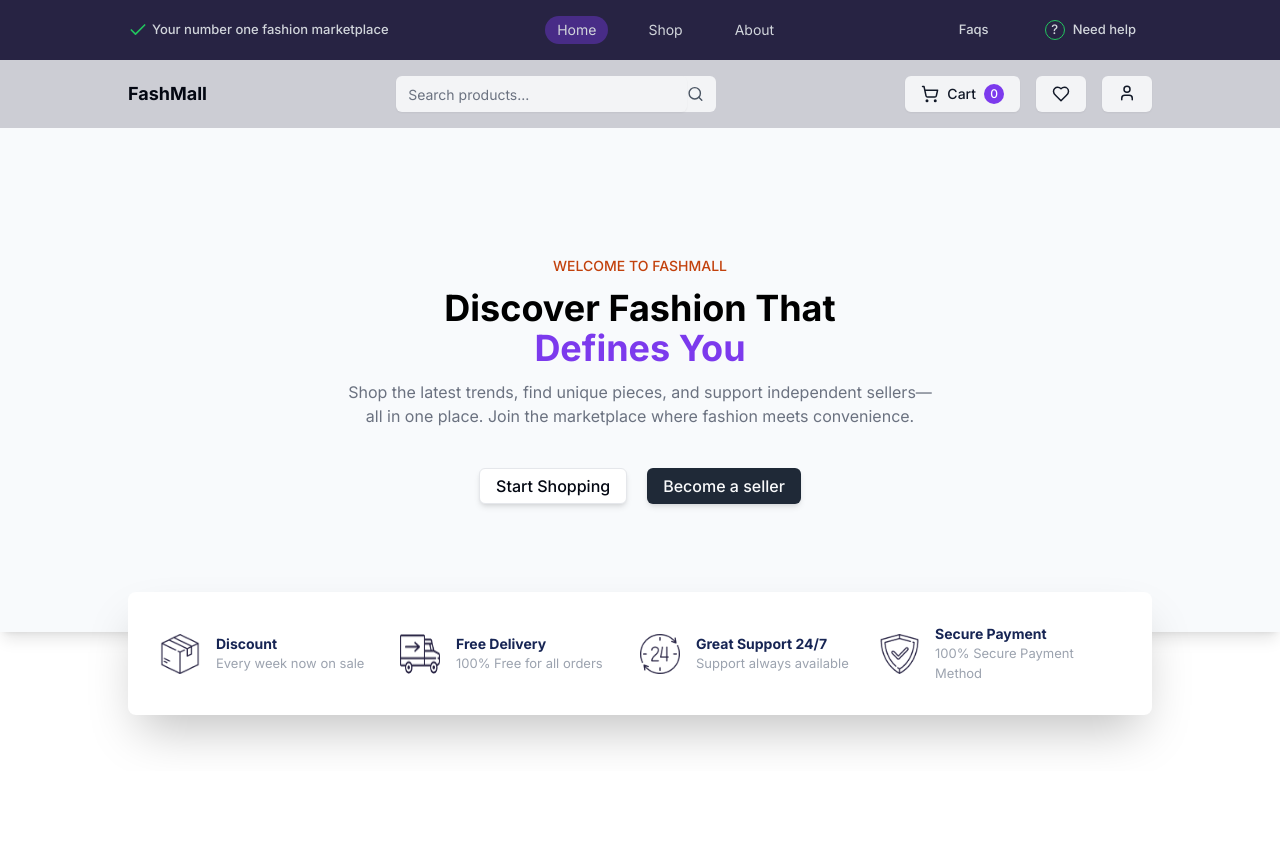
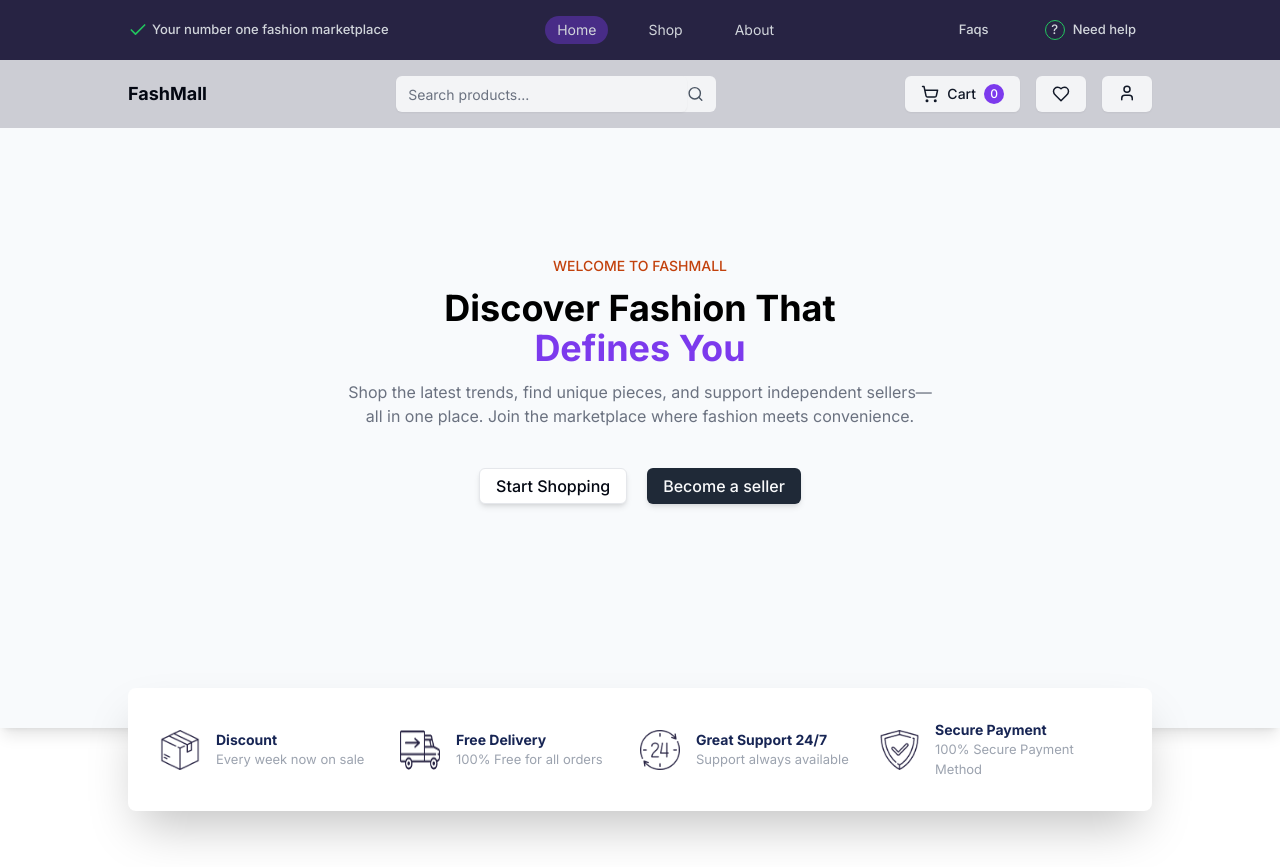
Before and after one commit to Mahmud1087/fashion-marketplace, a Next.js app: page / in a window 1280 px wide. Before the commit the page ends 800 px from the top, so only its background shows below. Built offline with nearby package versions, Linux system fonts and the light colour scheme.

Commit message:
added padding botton to the hero section

```diff
--- a/src/app/(general)/page.tsx
+++ b/src/app/(general)/page.tsx
@@ -36,7 +36,7 @@ const Home = () => {
     <div className='overflow-hidden'>
       {/* <Hero /> */}
 
-      <section className='relative w-screen py-32 flex items-center justify-center flex-col bg-slate-50 shadow-lg'>
+      <section className='relative w-screen pt-32 pb-56 flex items-center justify-center flex-col bg-slate-50 shadow-lg'>
         <p className='text-center text-sm text-orange-700 mb-3 font-medium'>
           WELCOME TO FASHMALL
         </p>
```
